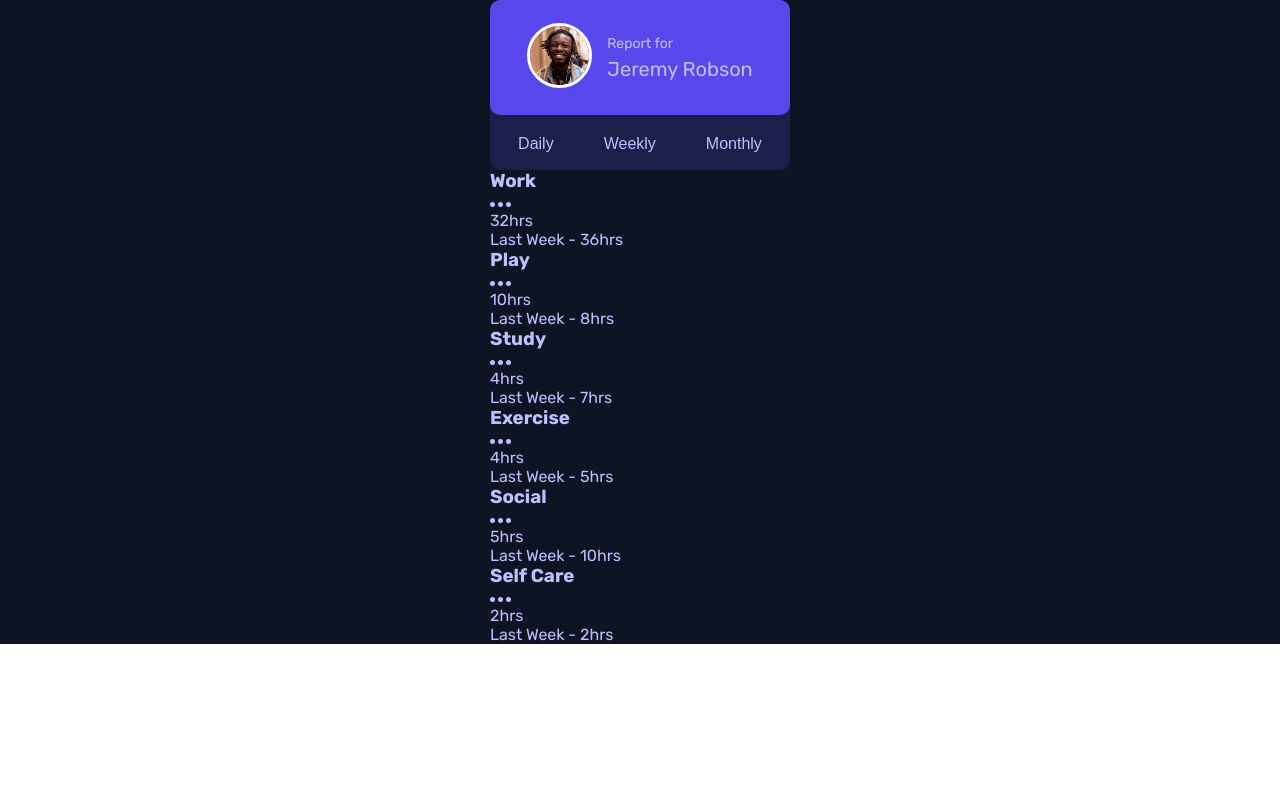
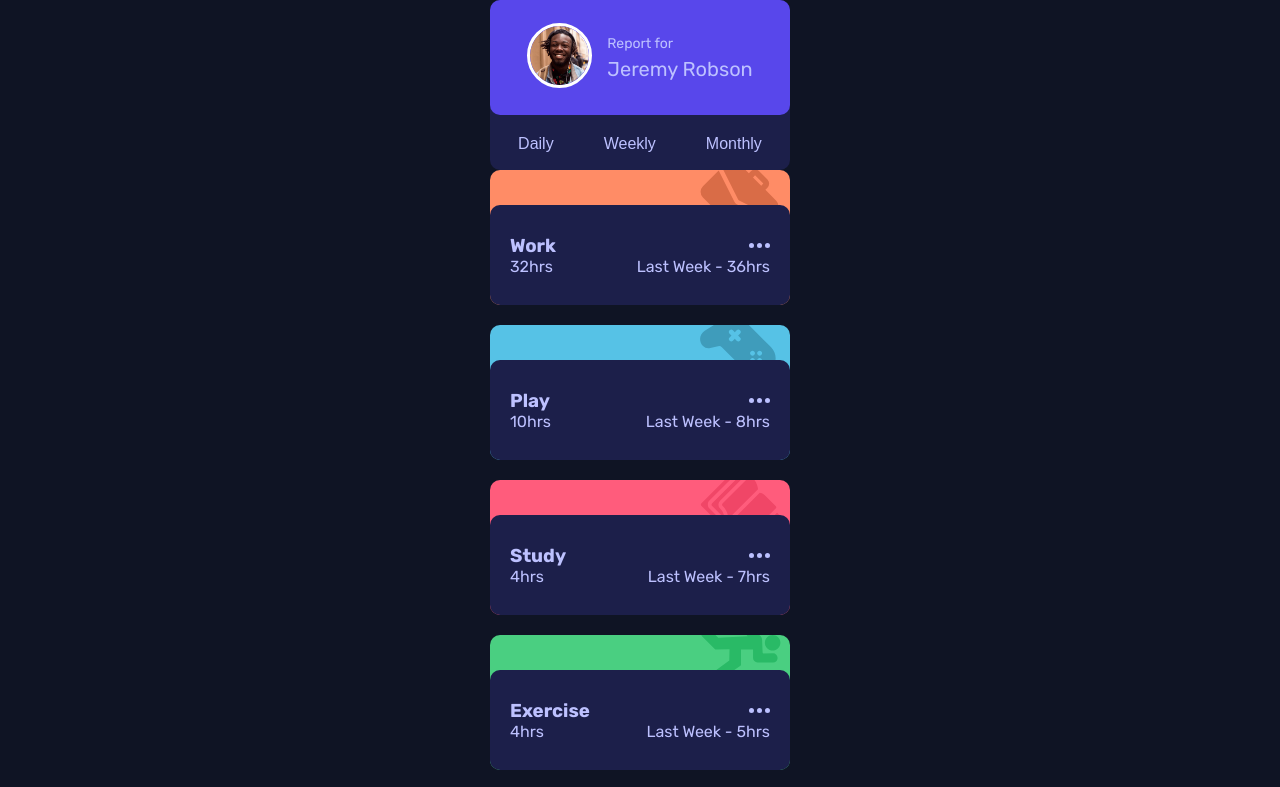
Before and after one commit to MARYAMTEE/time-tracking-dashboard, a plain HTML site: page index.html in a window 1280 px wide. Both pictures are taken after a click on the button "Weekly". Shown: the top 787 px of the page. Drawn offline with Linux system fonts and the light colour scheme.

Commit message:
add styling to cards

```diff
--- a/index.html
+++ b/index.html
@@ -5,12 +5,12 @@
     <meta name="viewport" content="width=device-width, initial-scale=1.0">
     <title>Time Tracking Dashboard</title>
     <!-- favicon -->
-    <link rel="icon" type="image/png" sizes="32x32" href="./images/favicon-32x32.png">
+    <link rel="icon" type="image/png" sizes="32x32" href="./images/favicon-32x32.png" />
 
     <!-- Font -->
-     <link rel="preconnect" href="https://fonts.googleapis.com">
-    <link rel="preconnect" href="https://fonts.gstatic.com" crossorigin>
-    <link href="https://fonts.googleapis.com/css2?family=Rubik:ital,wght@0,300..900;1,300..900&display=swap" rel="stylesheet">
+     <link rel="preconnect" href="https://fonts.googleapis.com" />
+    <link rel="preconnect" href="https://fonts.gstatic.com" crossorigin />
+    <link href="https://fonts.googleapis.com/css2?family=Rubik:ital,wght@0,300..900;1,300..900&display=swap" rel="stylesheet" />
 
     <!-- JavaScript -->
     <script src="script.js" defer></script>
@@ -34,12 +34,12 @@
 
                     <div class="owner-timeframe">
                         <button data-time="daily">Daily</button>
-                        <button data-time="weekly">Weekly</button>
+                        <button data-time="weekly" active>Weekly</button>
                         <button data-time="monthly">Monthly</button>
                     </div>
                 </div>
 
-                <div class="work-container"></div>
+                <div class="cards-container"></div>
             </div>
         </div>
     </div>
--- a/script.js
+++ b/script.js
@@ -12,7 +12,7 @@ fetch("data.json")
 
     // Set up button
     const buttons = document.querySelectorAll("button[data-time]");
-    const container = document.querySelector(".work-container");
+    const container = document.querySelector(".cards-container");
 
     buttons.forEach(button => {
         button.addEventListener("click", () => {
@@ -25,8 +25,8 @@ fetch("data.json")
                 const previous = item.timeframes[timeframe].previous;
 
                 container.innerHTML += `
-                <div class="container-card">
-                    <div class="card">
+                <div class="container-card container-${title.toLowerCase()}">
+                    <div class="card card-${title.toLowerCase()}">
                         <div class="info-top">
                             <h3>${title}</h3>
                             <img src="images/icon-ellipsis.svg" alt="${title} icon" />
@@ -44,5 +44,5 @@ fetch("data.json")
 })
 .catch(error => {
     console.log("Fetch error:", error);
-    document.querySelector("work-container").innerHTML = "Failed to load data";
+    document.querySelector(".cards-container").innerHTML = "Failed to load data";
 });
--- a/style.css
+++ b/style.css
@@ -86,6 +86,76 @@ button{
     margin: 20px 0;
 }
 
-button.active{
+button:active{
     color: white;
 }
+
+/* Styling each card */
+.container-card{
+    border-radius: 10px;
+    background-repeat: no-repeat;
+    background-position-x: 210px;
+    background-position-y: -10px;
+    width: 300px;
+    height: 135px;
+    position: relative;
+    margin-bottom: 20px;
+}
+
+.container-work{
+    background-image: url(./images/icon-work.svg);
+    background-color: var(--orange);
+}
+
+.container-play{
+    background-image: url(./images/icon-play.svg);
+    background-color: var(--blue);
+}
+
+.container-study{
+    background-image: url(./images/icon-study.svg);
+    background-color: var(--pink);
+}
+
+.container-exercise{
+    background-image: url(./images/icon-exercise.svg);
+    background-color: var(--green);
+}
+
+.container-social{
+    background-image: url(./images/icon-social.svg);
+    background-color: var(--purple);
+}
+
+.container-self{
+    background-image: url(./images/icon-self-care.svg);
+    background-color: var(--yellow);
+}
+
+.card{
+    background-color: var(--light-navy);
+    position: absolute;
+    bottom: 0;
+    right: 0;
+    width: 300px;
+    height: 100px;
+    border-radius: 10px;
+    padding: 0 20px;
+    display: flex;
+    flex-direction: column;
+    justify-content: center;
+}
+
+.info-top{
+    display: flex;
+    justify-content: space-between;
+}
+
+.info-top img{
+    object-fit: contain;
+}
+
+.info-bottom{
+    display: flex;
+    justify-content: space-between;
+}
```
